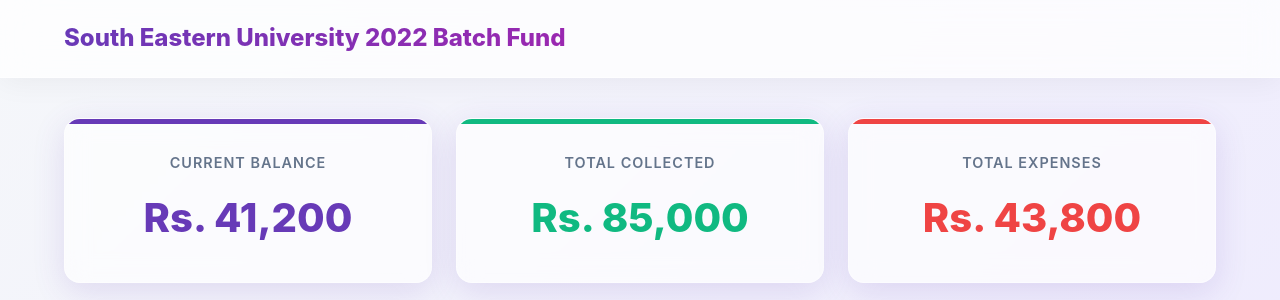
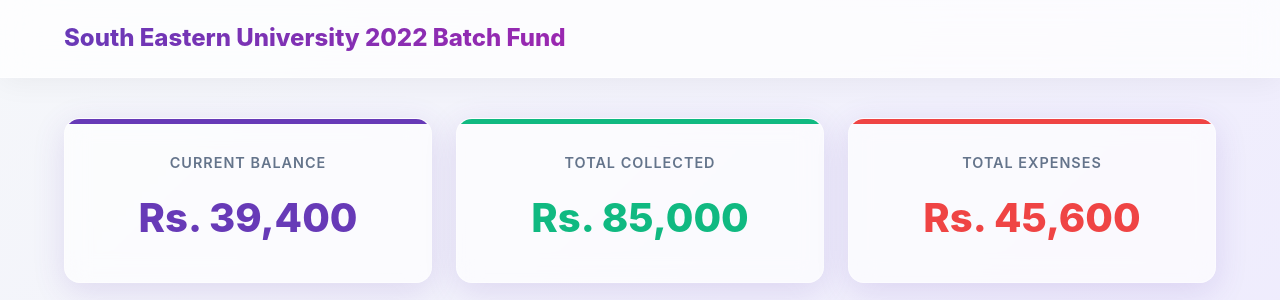
Before and after one commit to DArkSHADOW110/fund_collection, a plain HTML site: page index.html in a window 1280 px wide. Shown: the top 300 px of the page. Drawn offline with Linux system fonts and the light colour scheme.

Commit message:
Update index.html

```diff
--- a/index.html
+++ b/index.html
@@ -1087,7 +1087,7 @@
   },
   {
     "id": "EXP8B7998A5",
-        "title": "Hire for Gi pipes and Box bars",
+    "title": "Hire for Gi pipes and Box bars)",
     "amount": 900,
     "date": "2026-03-09",
     "description": ""
@@ -1105,6 +1105,13 @@
     "amount": 200,
     "date": "2026-03-10",
     "description": ""
+  },
+  {
+    "id": "EXPE82455CC",
+    "title": "Welding Sticks",
+    "amount": 1800,
+    "date": "2026-03-10",
+    "description": "https://drive.google.com/file/d/16WbwenCkOFNEWVIa3dOv8dX_0OBy6uSa/view?usp=sharing"
   }
 ];
 
```
Lines whose indentation alone changed are shown as unchanged.
